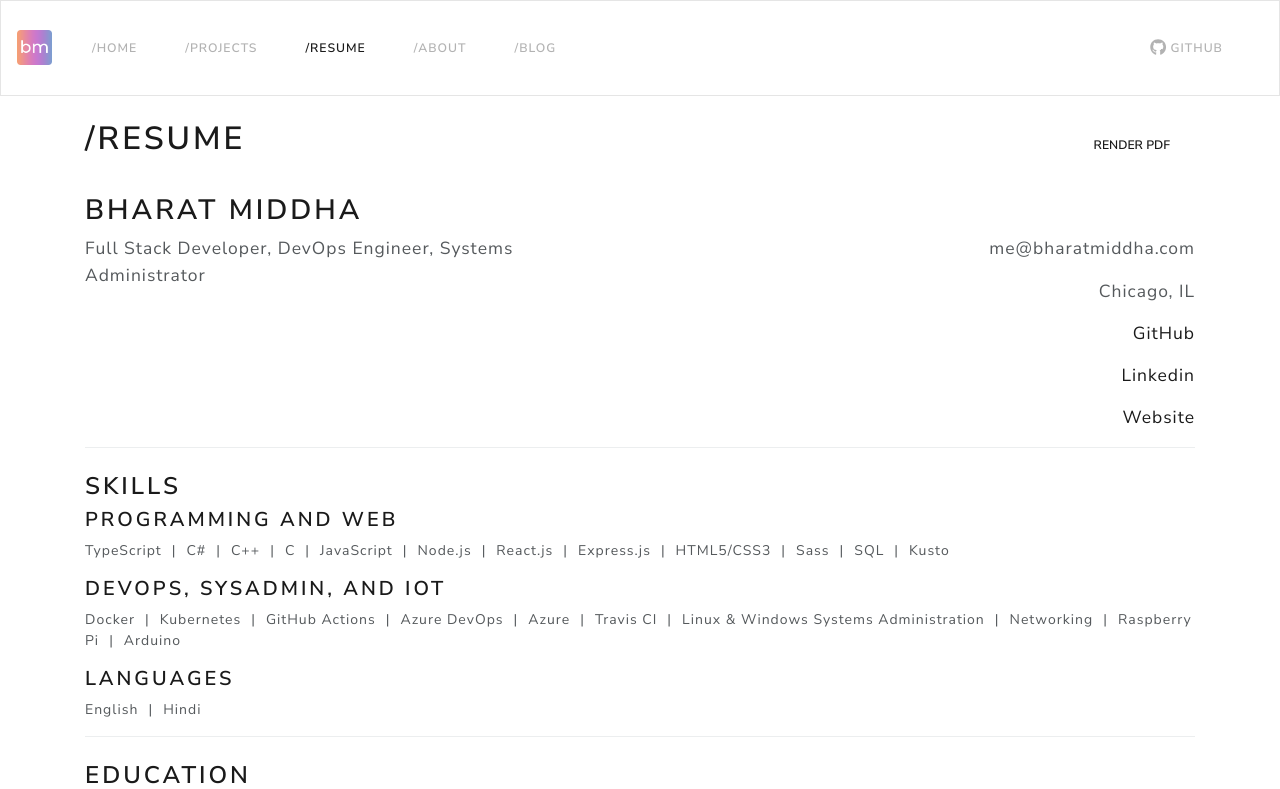
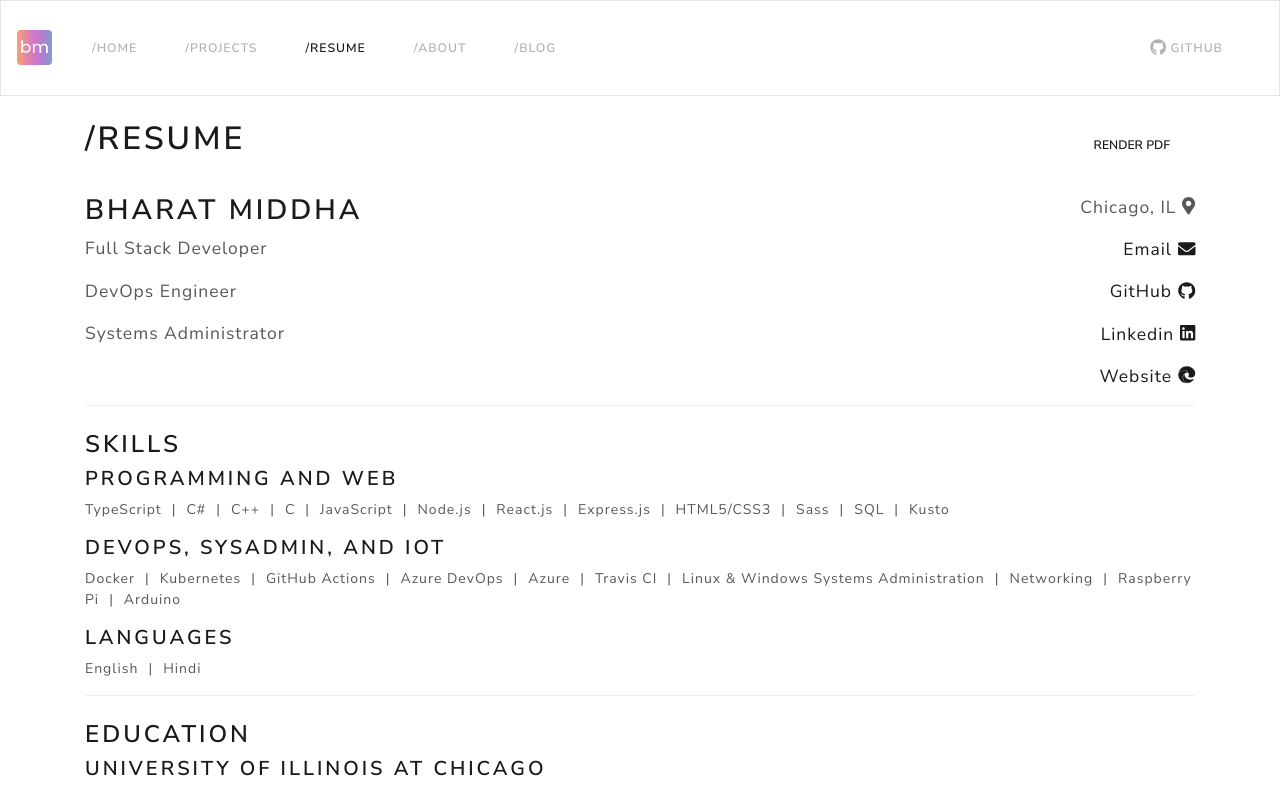
Before and after one commit to bmiddha/bharatmiddha-website, a React (Create React App) app: page /resume in a window 1280 px wide. Shown: the top 789 px of the page. Built offline with nearby package versions, Linux system fonts and the light colour scheme; what @react-pdf/renderer would draw is missing.

Commit message:
resume dom layout update

```diff
--- a/src/ResumeData.ts
+++ b/src/ResumeData.ts
@@ -2,7 +2,7 @@ export const ResumeData = {
   name: 'Bharat Middha',
   location: 'Chicago, IL',
   email: 'me@bharatmiddha.com',
-  summary: 'Full Stack Developer, DevOps Engineer, Systems Administrator',
+  summary: ['Full Stack Developer', 'DevOps Engineer', 'Systems Administrator'],
   links: {
     github: 'https://github.com/bmiddha',
     linkedin: 'https://linkedin.com/in/bmiddha',
--- a/src/components/Project.tsx
+++ b/src/components/Project.tsx
@@ -94,7 +94,7 @@ export const Project: FC<Repository> = props => {
   };
   return (
     <div>
-      <Card className="mt-4" style={{ width: '300px', height: 'calc(100% - 30px)' }}>
+      <Card className="mt-4" style={{ width: '350px', height: 'calc(100% - 30px)' }}>
         <CardBody>
           <CardTitle>
             <CardLink
--- a/src/components/ResumeDom.tsx
+++ b/src/components/ResumeDom.tsx
@@ -1,6 +1,9 @@
 import React, { FC } from 'react';
 import { Row, Col } from 'reactstrap';
 import { ResumeData } from '../ResumeData';
+import { FontAwesomeIcon } from '@fortawesome/react-fontawesome';
+import { faGithub, faLinkedin, faEdge } from '@fortawesome/free-brands-svg-icons';
+import { faEnvelope, faMapMarkerAlt } from '@fortawesome/free-solid-svg-icons';
 export const ResumeDom: FC = () => {
   const {
     name,
@@ -44,22 +47,38 @@ export const ResumeDom: FC = () => {
   return (
     <article>
       <header>
-        <h2>{name}</h2>
         <Row className="lead">
           <Col>
-            <p className="lead">{summary}</p>
+            <h2>{name}</h2>
+            {summary.map((e, key) => (
+              <p key={key} className="lead">
+                {e}
+              </p>
+            ))}
           </Col>
-          <Col className="text-right">
-            <p>{email}</p>
-            <p>{location}</p>
+          <Col md={'auto'} className="text-right">
             <p>
-              <a href={links.github}>GitHub</a>
+              {location} <FontAwesomeIcon icon={faMapMarkerAlt} />
             </p>
             <p>
-              <a href={links.linkedin}>Linkedin</a>
+              <a href={`mailto:${email}`}>
+                Email <FontAwesomeIcon icon={faEnvelope} />
+              </a>
             </p>
             <p>
-              <a href={links.website}>Website</a>
+              <a href={links.github}>
+                GitHub <FontAwesomeIcon icon={faGithub} />
+              </a>
+            </p>
+            <p>
+              <a href={links.linkedin}>
+                Linkedin <FontAwesomeIcon icon={faLinkedin} />
+              </a>
+            </p>
+            <p>
+              <a href={links.website}>
+                Website <FontAwesomeIcon icon={faEdge} />
+              </a>
             </p>
           </Col>
         </Row>
```
